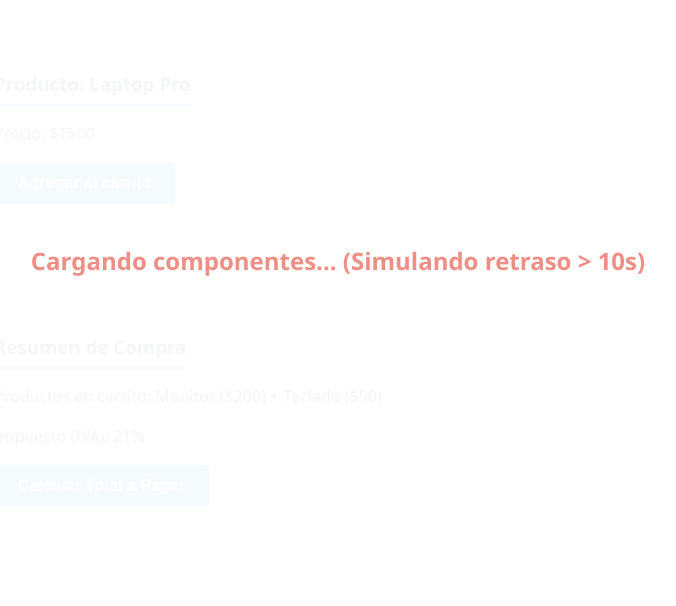
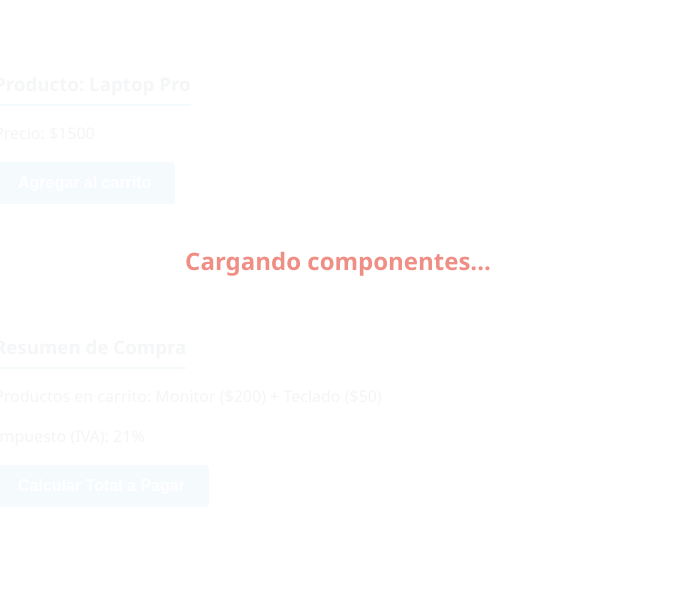
Before and after one commit to DanielRiverol/sitio_pruebas, a plain HTML site: page index.html in a window 1280 px wide. Shown: the part 139-745 px from the top of the page, without its empty margins (302-978 px from the left). Drawn offline with Linux system fonts and the light colour scheme.

Commit message:
Remove simulated delay message from loading overlay in index.html

```diff
--- a/index.html
+++ b/index.html
@@ -9,7 +9,7 @@
 <body>
 
     <div id="loading-overlay">
-        <h2>Cargando componentes... (Simulando retraso > 10s)</h2>
+        <h2>Cargando componentes... </h2>
     </div>
 
     <div class="container">
```
